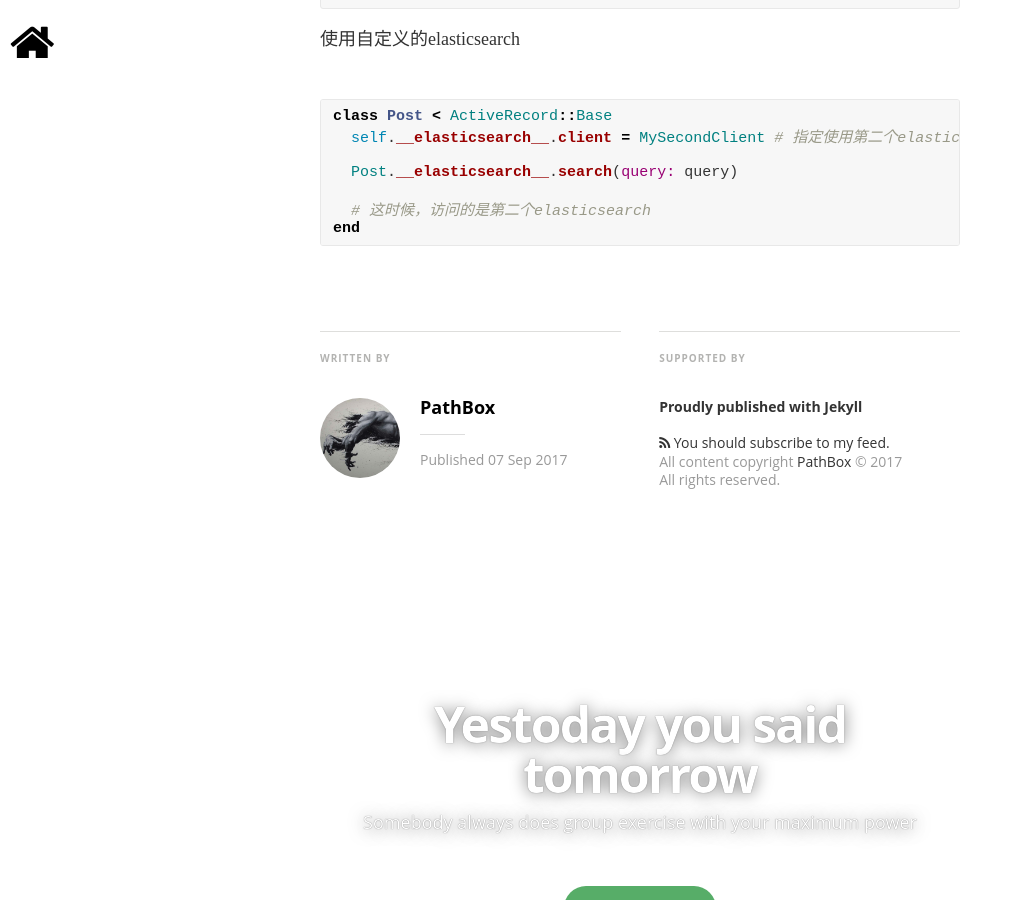
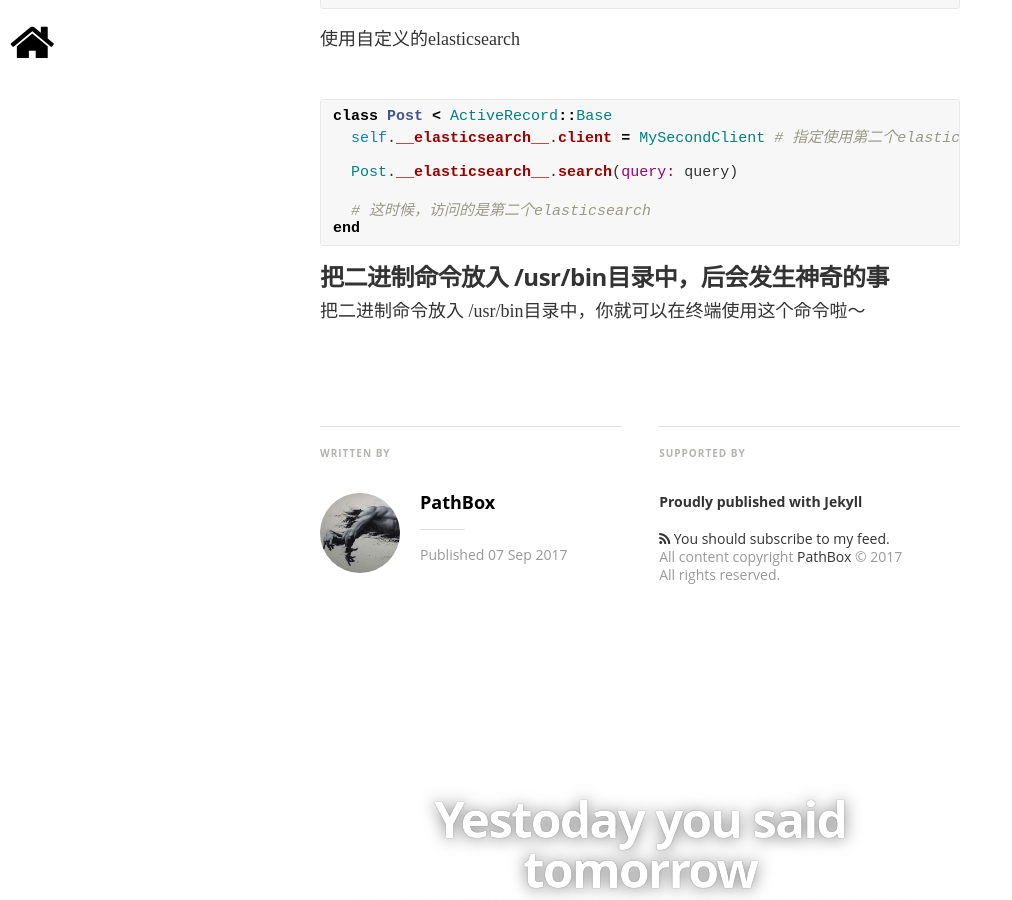
Before and after one commit to pathbox/pathbox.github.io, a Jekyll site: the page built from _posts/2017-09-07-work-summary-in-Udesk-eight.md, in a window 1280 px wide and 900 px high, scrolled down 2950 px. Shown: the whole window, without its empty margins (0-1012 px from the left). Built offline with Jekyll 4.4.1, drawn with Linux system fonts in a browser that asks for light colours; nearby versions of some CDN libraries; some web fonts are replaced; comment, search, counter and statistics services are not loaded.

Commit message:
把二进制命令放入 /usr/bin目录中，后会发生神奇的事

````diff
--- a/_posts/2017-09-07-work-summary-in-Udesk-eight.md
+++ b/_posts/2017-09-07-work-summary-in-Udesk-eight.md
@@ -109,3 +109,6 @@ class Post < ActiveRecord::Base
   # 这时候，访问的是第二个elasticsearch
 end
 ```
+
+##### 把二进制命令放入 /usr/bin目录中，后会发生神奇的事
+把二进制命令放入 /usr/bin目录中，你就可以在终端使用这个命令啦～
````
